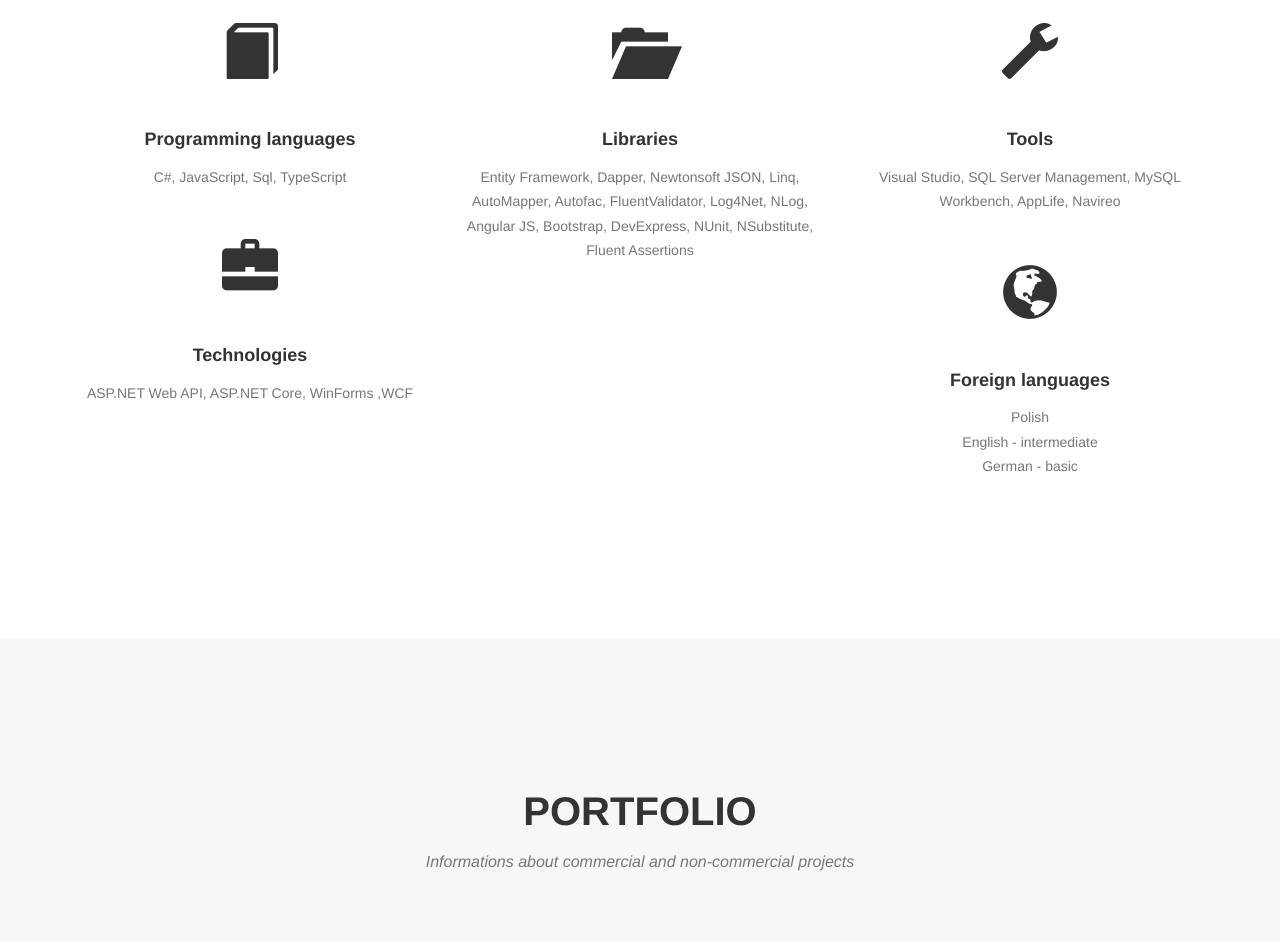
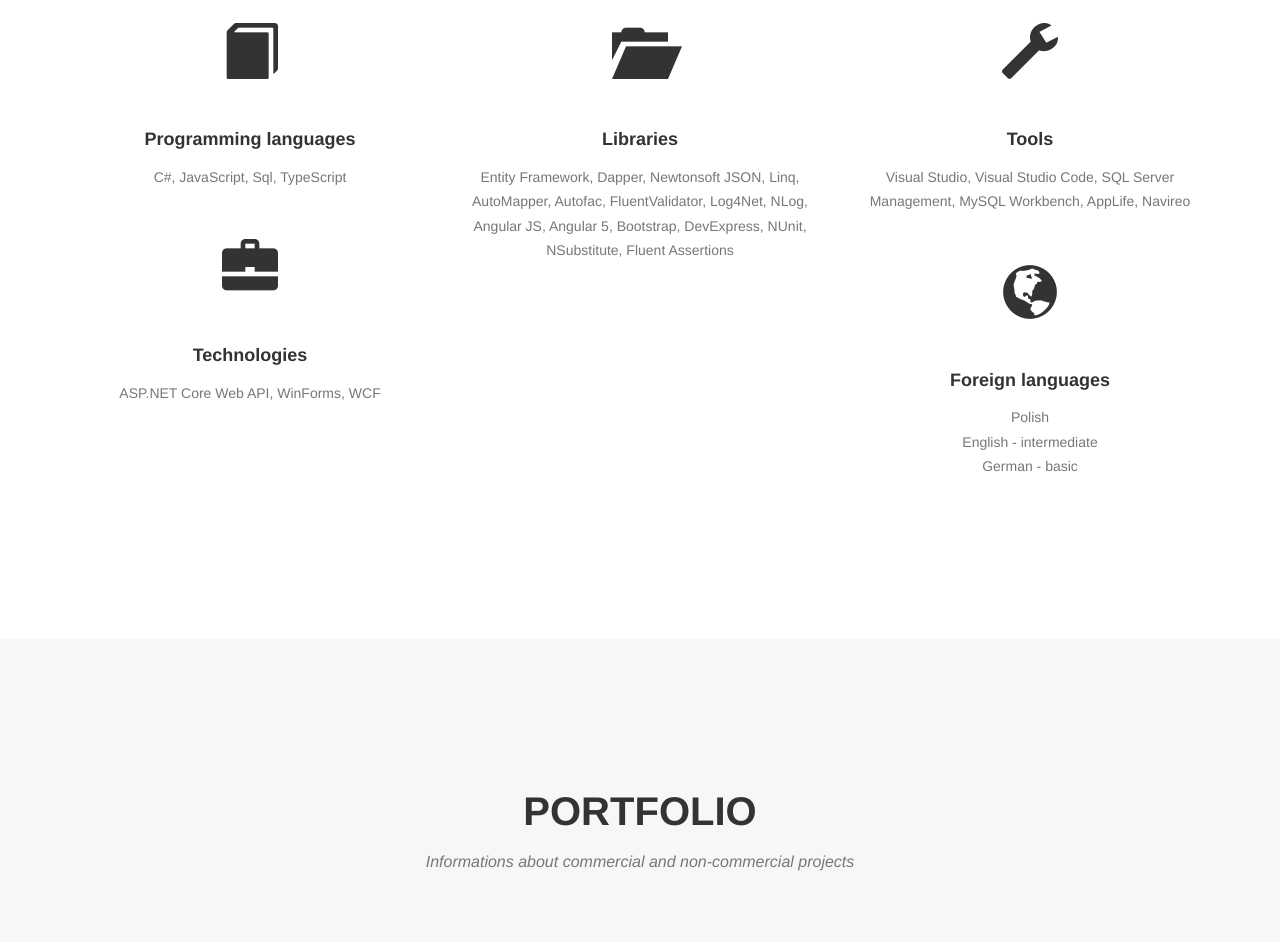
Before and after one commit to szustaklukasz/PortfolioV2, a plain HTML site: page Portfolio/wwwroot/index.html in a window 1280 px wide. Shown: the part 964-1906 px from the top of the page. Drawn offline with nearby package versions, Linux system fonts and the light colour scheme.

Commit message:
aktualizacja informacji o mnie

```diff
--- a/Portfolio/wwwroot/index.html
+++ b/Portfolio/wwwroot/index.html
@@ -67,21 +67,21 @@
                         <i class="glyphicon glyphicon-briefcase"></i>
                     </span>
                     <h4 class="service-heading">Technologies</h4>
-                    <p class="text-muted">ASP.NET Web API, ASP.NET Core, WinForms ,WCF</p>
+                    <p class="text-muted">ASP.NET Core Web API, WinForms, WCF</p>
                 </div>
                 <div class="col-md-4">
                     <span class="fa-stack fa-4x">
                         <i class="glyphicon glyphicon-folder-open"></i>
                     </span>
                     <h4 class="service-heading">Libraries</h4>
-                    <p class="text-muted">Entity Framework, Dapper, Newtonsoft JSON, Linq, AutoMapper, Autofac, FluentValidator, Log4Net, NLog, Angular JS, Bootstrap, DevExpress, NUnit, NSubstitute, Fluent Assertions</p>
+                    <p class="text-muted">Entity Framework, Dapper, Newtonsoft JSON, Linq, AutoMapper, Autofac, FluentValidator, Log4Net, NLog, Angular JS, Angular 5, Bootstrap, DevExpress, NUnit, NSubstitute, Fluent Assertions</p>
                 </div>
                 <div class="col-md-4">
                     <span class="fa-stack fa-4x">
                         <i class="glyphicon glyphicon-wrench"></i>
                     </span>
                     <h4 class="service-heading">Tools</h4>
-                    <p class="text-muted">Visual Studio, SQL Server Management, MySQL Workbench, AppLife, Navireo</p>
+                    <p class="text-muted">Visual Studio, Visual Studio Code, SQL Server Management, MySQL Workbench, AppLife, Navireo</p>
                     <br>
                     <span class="fa-stack fa-4x">
                         <i class="glyphicon glyphicon-globe"></i>
```
